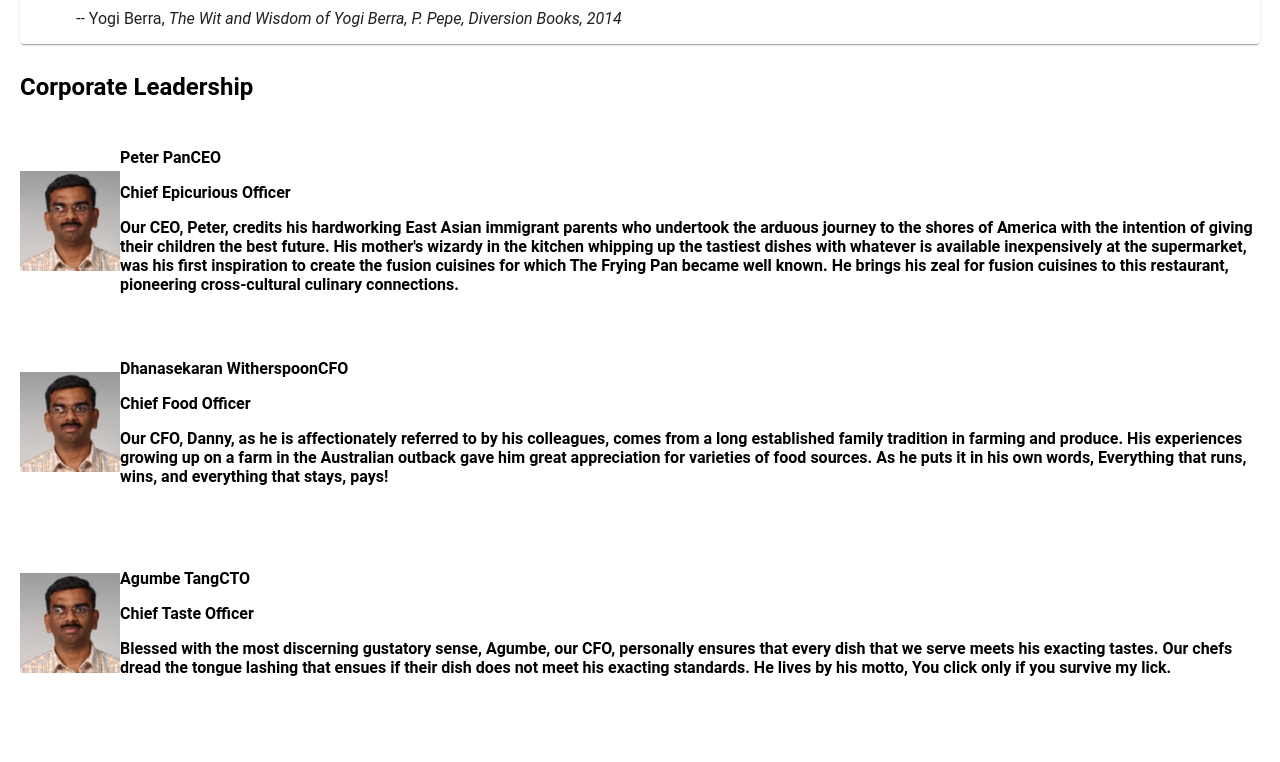
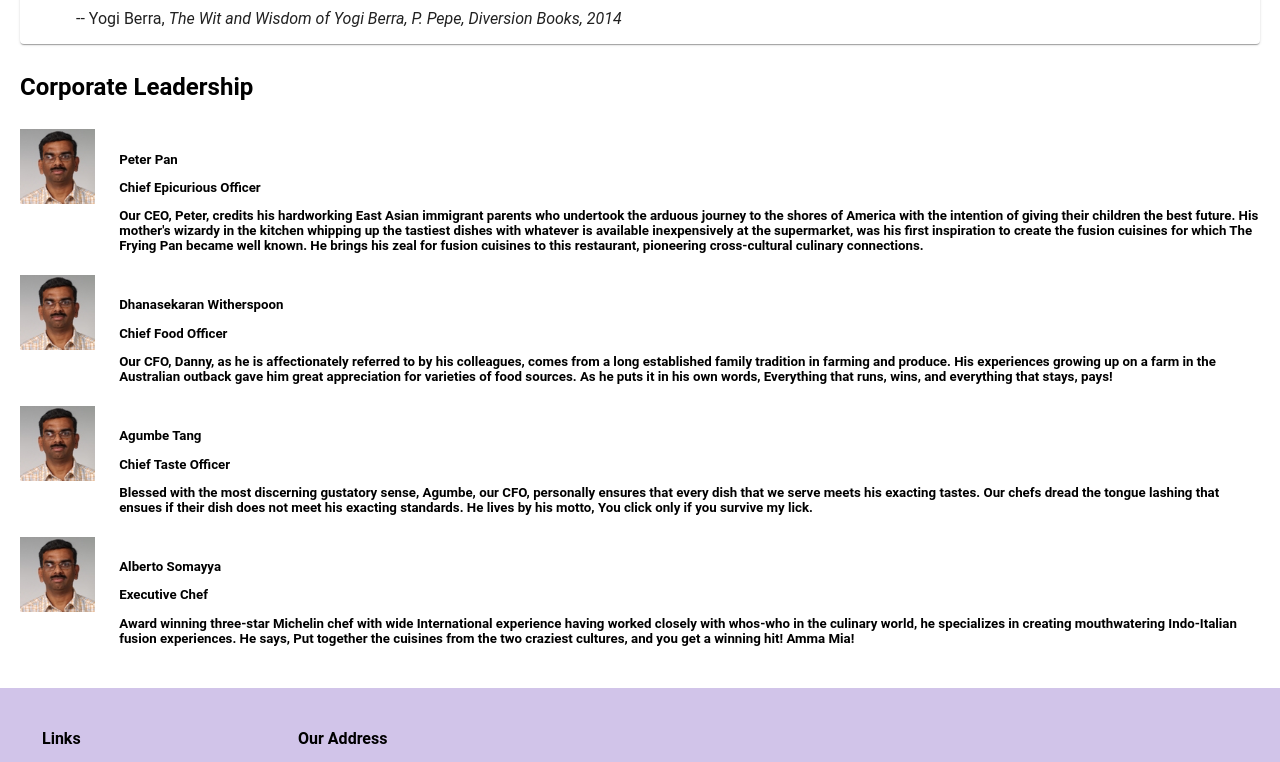
Before and after one commit to imakuyev/conFusion, an Angular app: page /about in a window 1280 px wide. Shown: the part 760-1522 px from the top of the page. Built offline with nearby package versions, Linux system fonts and the light colour scheme.

Commit message:
My HW2_b.

```diff
--- a/src/app/about/about.component.html
+++ b/src/app/about/about.component.html
@@ -61,7 +61,7 @@
 
 
 
-
+     <!--
         <mat-grid-list cols="1" rowHeight="200px">
 
           <mat-grid-tile *ngFor="let leader of leaders" >
@@ -77,7 +77,22 @@
 
           </mat-grid-tile>
         </mat-grid-list>
+    -->
 
+        <mat-list>
+            <div fxLayout="row" *ngFor="let leader of leaders">
+              <div fxFlex="8%">
+                <img height="75px" src={{leader.image}} alt={{leader.name}}>
+              </div>
+              <div>
+                <h5>
+                  <p>{{leader.name}}</p>
+                  <p>{{leader.designation}}</p>
+                  <p>{{leader.description}}</p>
+                </h5>
+              </div>
+            </div>
+          </mat-list>
   </div>
 
 
```
